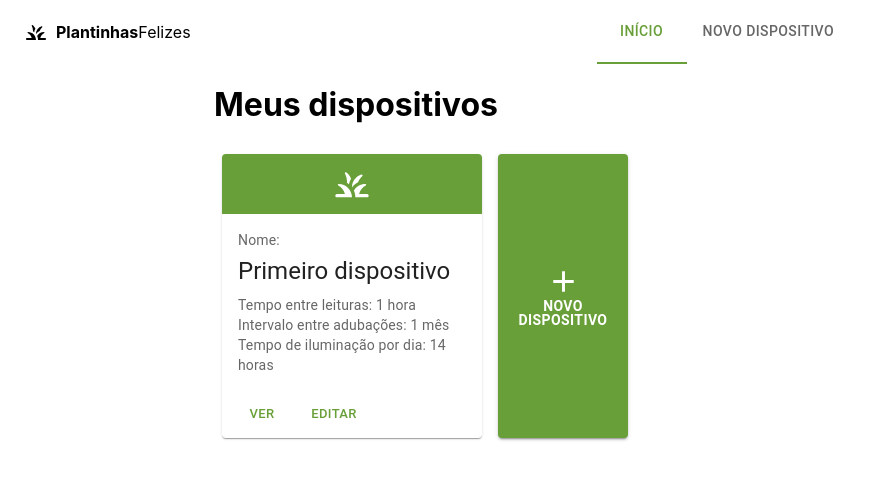
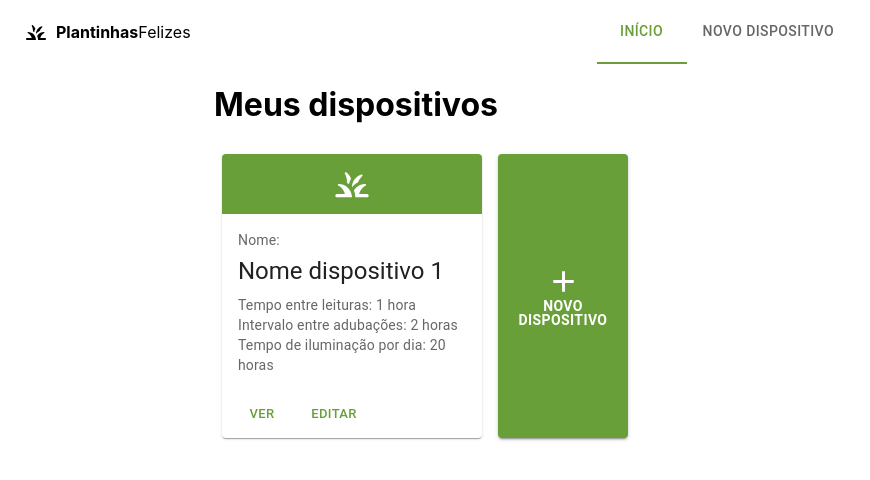
Before and after one commit to HianAlmeida/plant_manager, a React (Create React App) app in the folder front-end/: page /home in a window 1280 px wide. Shown: the top 480 px of the page, without its empty margins (0-870 px from the left). Built offline with nearby package versions, Linux system fonts and the light colour scheme.

Commit message:
dispositivo como componente

```diff
--- a/front-end/src/Home.tsx
+++ b/front-end/src/Home.tsx
@@ -1,13 +1,9 @@
 import { Container } from "@mui/material";
 import Box from "@mui/material/Box";
-import Card from '@mui/material/Card';
-import CardActions from '@mui/material/CardActions';
-import CardContent from '@mui/material/CardContent';
 import Button from '@mui/material/Button';
-import Typography from '@mui/material/Typography';
-import GrassRoundedIcon from '@mui/icons-material/GrassRounded';
 import AddIcon from '@mui/icons-material/Add';
 import { Link } from 'react-router-dom';
+import CardDispositivo from "./components/CardDispositivo";
 
 
 export default function Home() {
@@ -25,35 +21,13 @@ export default function Home() {
                     }}
                 >
                     {/* grid para todos os dispositivos */}
-                    <Card sx={{ maxWidth: 260 }}>
-                        <Box sx={{ display: 'flex', alignItems: 'center', justifyContent: 'center', height: 60, bgcolor: "primary.main", }}>
-                            <GrassRoundedIcon sx={{ fontSize: 40, color: "white" }} /> {/* Ícone dentro de uma div */}
-                        </Box>
-                        <CardContent>
-                            <Typography
-                                gutterBottom
-                                variant="body2"
-                                component="div"
-                                sx={{ color: 'text.secondary' }}
-                            >
-                                Nome:
-                            </Typography>
-                            <Typography gutterBottom variant="h5" component="div">
-                                Primeiro dispositivo
-                            </Typography>
-                            <Typography variant="body2" sx={{ color: 'text.secondary' }}>
-                                Tempo entre leituras: 1 hora
-                                <br />
-                                Intervalo entre adubações: 1 mês
-                                <br />
-                                Tempo de iluminação por dia: 14 horas
-                            </Typography>
-                        </CardContent>
-                        <CardActions>
-                            <Button size="small" component={Link} to="/historico">Ver</Button>
-                            <Button size="small" component={Link} to="/editar_dispositivo" >Editar</Button>
-                        </CardActions>
-                    </Card>
+                    <CardDispositivo
+                        deviceName = "Nome dispositivo 1"
+                        deviceTempo = "1 hora"
+                        deviceAdubo = "2 horas"
+                        deviceLuz = "20 horas"
+                    />
+
                     <Button
                         variant="contained"
                         component={Link} to="/novo_dispositivo"
@@ -63,25 +37,15 @@ export default function Home() {
                             alignItems: 'center', // Centraliza horizontalmente
                             justifyContent: 'center', // Centraliza verticalmente
                             width: '130px',
+                            height: '284px',
                             textAlign: 'center'
                         }}
                     >
-                        <AddIcon sx={{fontSize: "35px"}}/>
-                         <b style={{lineHeight: 1}}>Novo Dispositivo</b>
+                        <AddIcon sx={{ fontSize: "35px" }} />
+                        <b style={{ lineHeight: 1 }}>Novo Dispositivo</b>
                     </Button>
                 </Box>
-
-
-
             </Box>
         </Container>
     )
 }
-
-
-
-{/* <Container maxWidth="md">
-<Temperatura />
-<Atuadores />
-</Container>
-Antiga home  */}
--- /dev/null
+++ b/front-end/src/components/CardDispositivo.tsx
@@ -0,0 +1,48 @@
+import Box from "@mui/material/Box";
+import Card from '@mui/material/Card';
+import CardActions from '@mui/material/CardActions';
+import CardContent from '@mui/material/CardContent';
+import Button from '@mui/material/Button';
+import Typography from '@mui/material/Typography';
+import GrassRoundedIcon from '@mui/icons-material/GrassRounded';
+import { Link } from 'react-router-dom';
+
+interface dataDevice {
+    deviceName: string;
+    deviceTempo: string;
+    deviceAdubo: string;
+    deviceLuz: string;
+}
+export default function CardDispositivo(props: dataDevice) {
+    return (
+        <Card sx={{ maxWidth: 260 }}>
+            <Box sx={{ display: 'flex', alignItems: 'center', justifyContent: 'center', height: 60, bgcolor: "primary.main", }}>
+                <GrassRoundedIcon sx={{ fontSize: 40, color: "white" }} /> {/* Ícone dentro de uma div */}
+            </Box>
+            <CardContent>
+                <Typography
+                    gutterBottom
+                    variant="body2"
+                    component="div"
+                    sx={{ color: 'text.secondary' }}
+                >
+                    Nome:
+                </Typography>
+                <Typography gutterBottom variant="h5" component="div">
+                    {props.deviceName}
+                </Typography>
+                <Typography variant="body2" sx={{ color: 'text.secondary' }}>
+                    Tempo entre leituras: {props.deviceTempo}
+                    <br />
+                    Intervalo entre adubações: {props.deviceAdubo}
+                    <br />
+                    Tempo de iluminação por dia: {props.deviceLuz}
+                </Typography>
+            </CardContent>
+            <CardActions>
+                <Button size="small" component={Link} to="/historico">Ver</Button>
+                <Button size="small" component={Link} to="/editar_dispositivo" >Editar</Button>
+            </CardActions>
+        </Card>
+    )
+};
```
